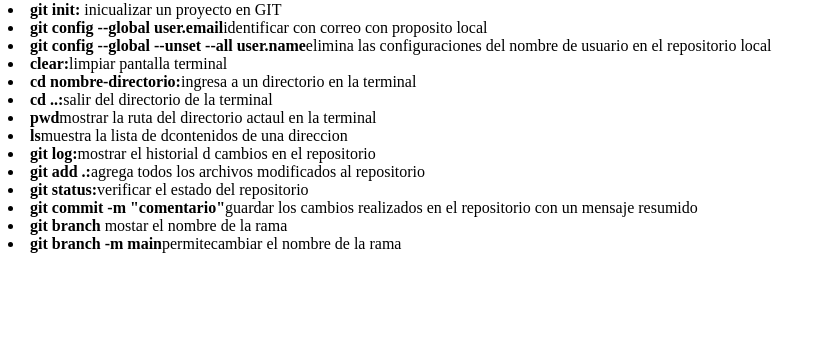
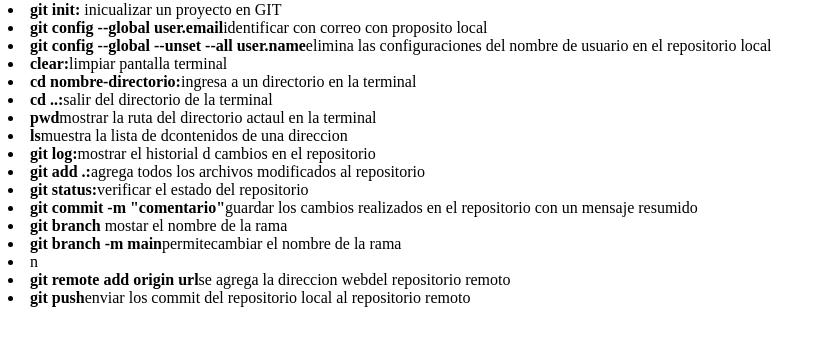
Before and after one commit to 3229065958/ADSO2502629, a plain HTML site: page index.html in a window 1280 px wide. Shown: the part 79-424 px from the top of the page, without its empty margins (0-826 px from the left). Drawn offline with Linux system fonts and the light colour scheme.

Commit message:
se agrego al githup

```diff
--- a/index.html
+++ b/index.html
@@ -23,5 +23,8 @@
         <li><b>git commit -m "comentario"</b>guardar los cambios realizados en el repositorio con un mensaje resumido</li>
         <li><b>git branch</b> mostar el nombre de la rama </li>
         <li><b>git branch -m main</b>permitecambiar el nombre de la rama</li>
+        <li>n</li>
+        <li><b>git remote add origin url</b>se agrega la direccion webdel repositorio remoto </li>
+        <li><b>git push</b>enviar los commit del repositorio local al repositorio remoto</li>
 </body>
 </html>
```
